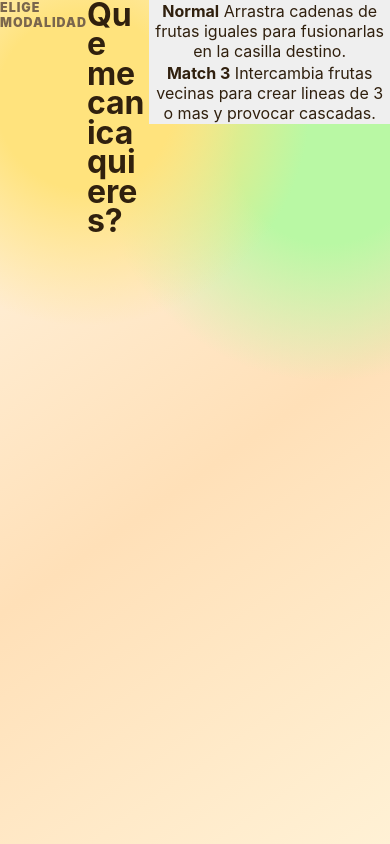
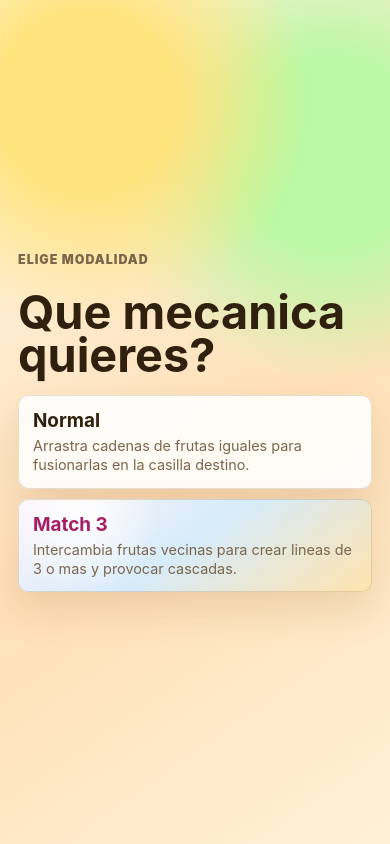
Before and after one commit to jalonsomerchan/Fruit-Merge, a website built with Vite: page index.html in a window 390 px wide. Both pictures are taken after a click on the button "Jugar". Built offline with nearby package versions, Linux system fonts and the light colour scheme.

Commit message:
Style play variant selector

```diff
--- a/css/game-modes.css
+++ b/css/game-modes.css
@@ -1,4 +1,5 @@
-.mode-screen {
+.mode-screen,
+.variant-screen {
   min-height: 100%;
   padding: 28px;
   flex-direction: column;
@@ -6,14 +7,16 @@
   gap: 18px;
 }
 
-.mode-list {
+.mode-list,
+.variant-list {
   display: grid;
   width: min(660px, 100%);
   grid-template-columns: repeat(2, minmax(0, 1fr));
   gap: 12px;
 }
 
-.mode-card {
+.mode-card,
+.variant-card {
   min-height: 132px;
   padding: 18px;
   border-radius: 10px;
@@ -23,12 +26,15 @@
   transition: transform 150ms ease, filter 150ms ease, box-shadow 150ms ease;
 }
 
-.mode-card:active {
+.mode-card:active,
+.variant-card:active {
   transform: scale(0.97);
 }
 
 .mode-card:hover,
-.mode-card:focus-visible {
+.mode-card:focus-visible,
+.variant-card:hover,
+.variant-card:focus-visible {
   filter: saturate(1.12);
   box-shadow:
     inset 0 0 0 2px rgba(255, 106, 37, 0.44),
@@ -37,18 +43,32 @@
 }
 
 .mode-card strong,
-.mode-card span {
+.mode-card span,
+.variant-card strong,
+.variant-card span {
   display: block;
 }
 
-.mode-card strong {
+.mode-card strong,
+.variant-card strong {
   font-size: 1.35rem;
 }
 
-.mode-card span {
+.mode-card span,
+.variant-card span {
   margin-top: 7px;
   color: var(--muted);
   line-height: 1.35;
+}
+
+.variant-card[data-variant="match3"] {
+  background:
+    radial-gradient(circle at 18% 18%, rgba(255, 255, 255, 0.92), transparent 26%),
+    linear-gradient(145deg, rgba(255, 245, 252, 0.96), rgba(211, 236, 255, 0.92) 48%, rgba(255, 226, 170, 0.9));
+}
+
+.variant-card[data-variant="match3"] strong {
+  color: #a61f66;
 }
 
 .topbar {
@@ -94,25 +114,30 @@
 }
 
 @media (max-width: 700px) {
-  .mode-screen {
+  .mode-screen,
+  .variant-screen {
     padding: 18px;
   }
 
-  .mode-list {
+  .mode-list,
+  .variant-list {
     grid-template-columns: 1fr;
     gap: 10px;
   }
 
-  .mode-card {
+  .mode-card,
+  .variant-card {
     min-height: 0;
     padding: 14px 15px;
   }
 
-  .mode-card strong {
+  .mode-card strong,
+  .variant-card strong {
     font-size: 1.18rem;
   }
 
-  .mode-card span {
+  .mode-card span,
+  .variant-card span {
     margin-top: 4px;
     font-size: 0.9rem;
   }
@@ -134,7 +159,8 @@
 }
 
 @media (max-width: 420px) {
-  .mode-screen h2 {
+  .mode-screen h2,
+  .variant-screen h2 {
     font-size: clamp(1.75rem, 12vw, 3rem);
   }
 
```
